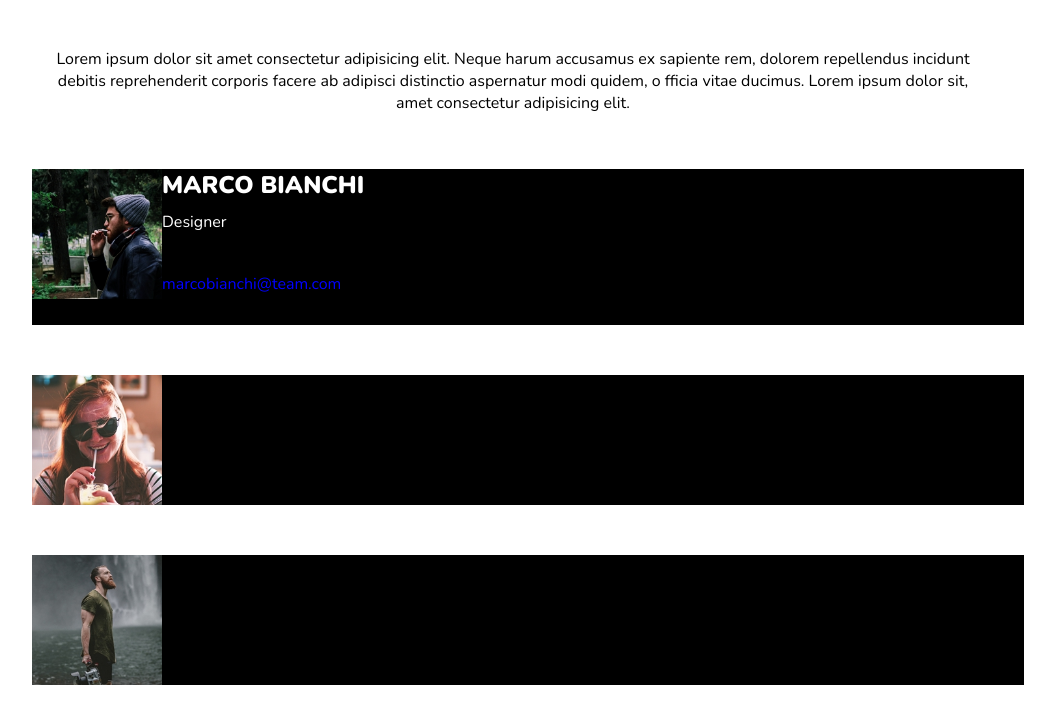
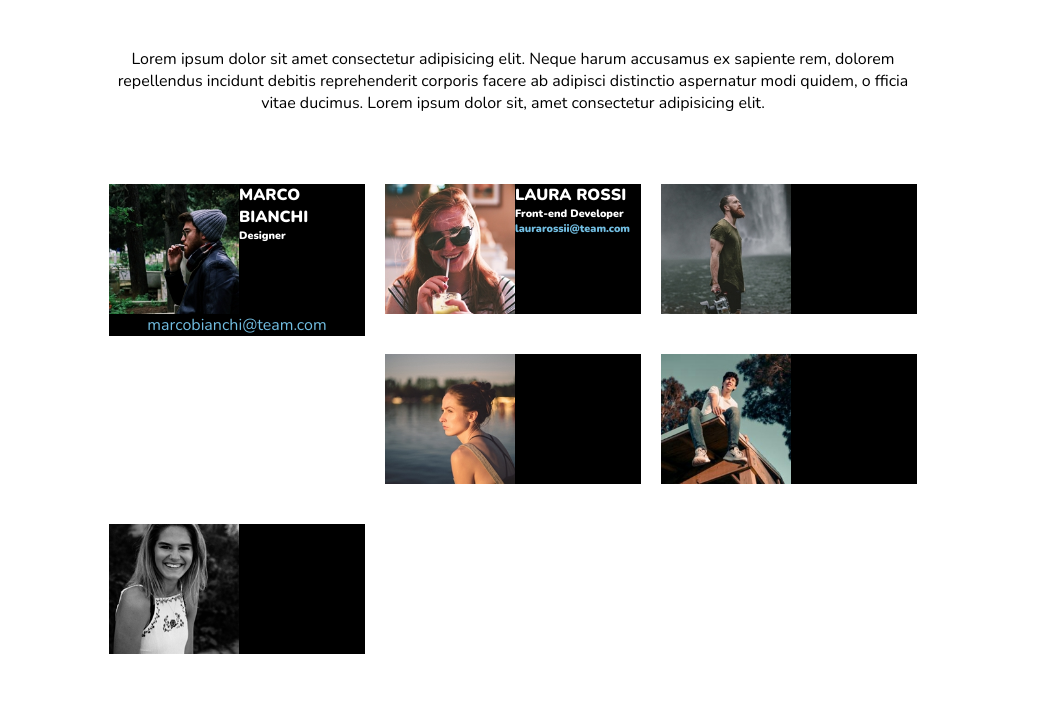
Before and after one commit to michele-pupo/html-css-float-cards, a plain HTML site: page index.html in a window 1280 px wide. Shown: the part 85-800 px from the top of the page, without its empty margins (127-1182 px from the left). Drawn offline with nearby package versions, Linux system fonts and the light colour scheme.

Commit message:
insertion of first 2 elements

```diff
--- a/css/style.css
+++ b/css/style.css
@@ -31,9 +31,8 @@ h1{
 
 /* container */
 .container{
-    width: 80%;
-    margin-left: auto;
-    margin-right: auto;
+    width: 70%;
+   margin: 0 auto;
 }
 /* fine container */
 
@@ -49,28 +48,24 @@ p{
 
 .row{
     text-align: center;
+    padding: 20px;
 }
 
 .row .column{
     float: left;
-    width: calc(100% / 1);
+    margin: 20px 10px;
+    width: calc(100% / 3 - 20px);
     background-color: black;
-    margin: 25px 15px;
 }
 
 /* fine stilizzazione colonne */
 
 /* inizio stilizzazione immagini */
-.row .column h2, .work{
+.row .column h4, h6{
     color: white;
     text-align: left;
 }
 
-.email{
-    color: blue;
-    text-align: left;
-
-}
 
 /* inizio stilizzazione immagini */
 img{
@@ -78,6 +73,8 @@ img{
     float: left;
 }
 /* inizio stilizzazione immagini */
-.work{
-    padding: 10px;
+
+a{
+    text-decoration: none;
+	color: #72BEE2
 }
--- a/index.html
+++ b/index.html
@@ -20,7 +20,7 @@
     <!-- fine titolo -->
 
     <!-- inizio sezione con paragrafo ed immagini -->
-    <main class="container">
+    <main class="container clearfix">
 
         <!-- inizio pragrafo -->
         <p>
@@ -36,15 +36,24 @@
             <div class="column">
                 <img src="css/img/male1.png" alt="">
 
-                <!-- nome -->
+                <!-- nome e contatto 1 -->
                 <div class="worker">
-                    <h2>MARCO BIANCHI</h2>
-                    <p class="work">Designer</p>
-                    <p class="email">marcobianchi@team.com</p>
+                    <h4>MARCO BIANCHI</h4>
+                    <h6>Designer</h6>
+                    <a href="marcobianchi@team.com">marcobianchi@team.com</a>
                 </div>
+                <!-- fine nome e contatto 1 -->
             </div>
             <div class="column">
                 <img src="css/img/female1.png" alt="">
+
+                <!-- nome e contatto 2 -->
+                <div class="worker">
+                    <h4>LAURA ROSSI</h4>
+                    <h6>Front-end Developer<h6>
+                    <a href="laurarossi@team.com">laurarossii@team.com</a>
+                </div>
+                <!-- fine nome e contatto 2 -->
             </div>
             <div class="column">
                 <img src="css/img/male2.png" alt="">
```
